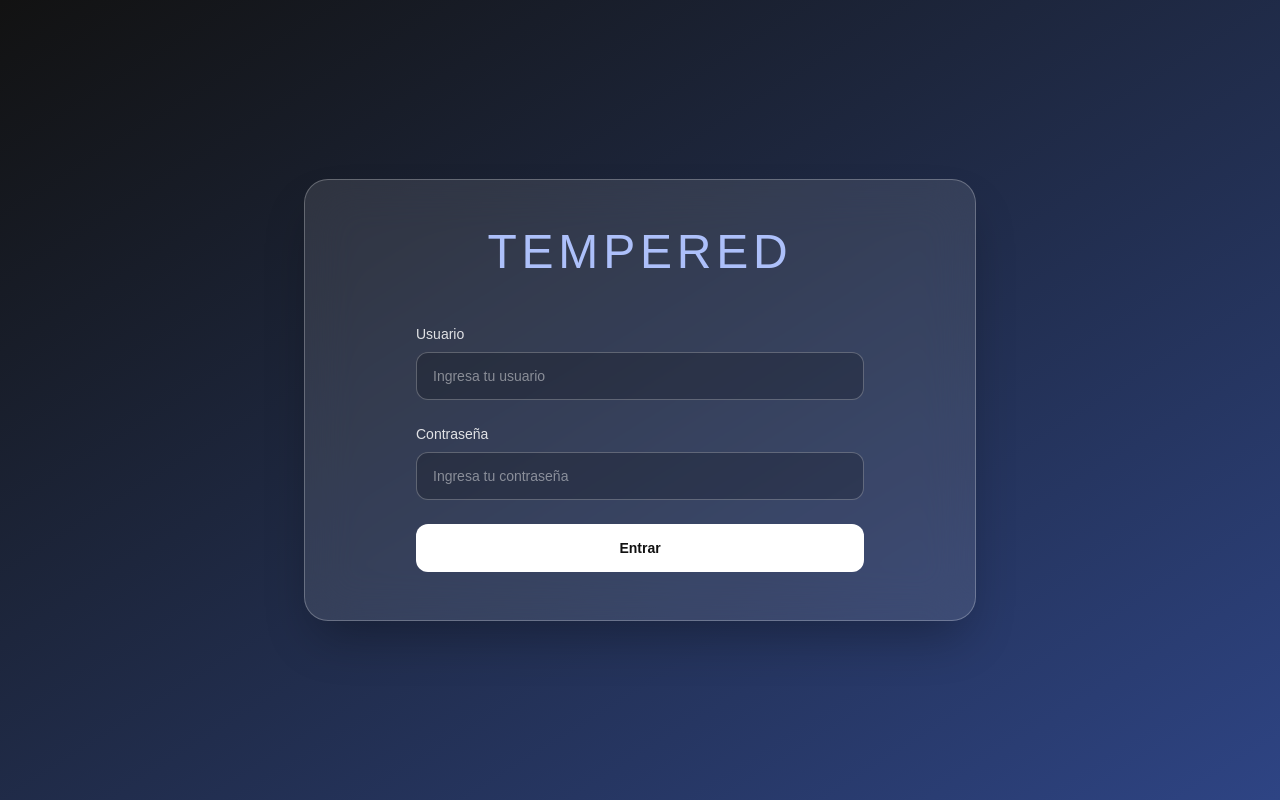
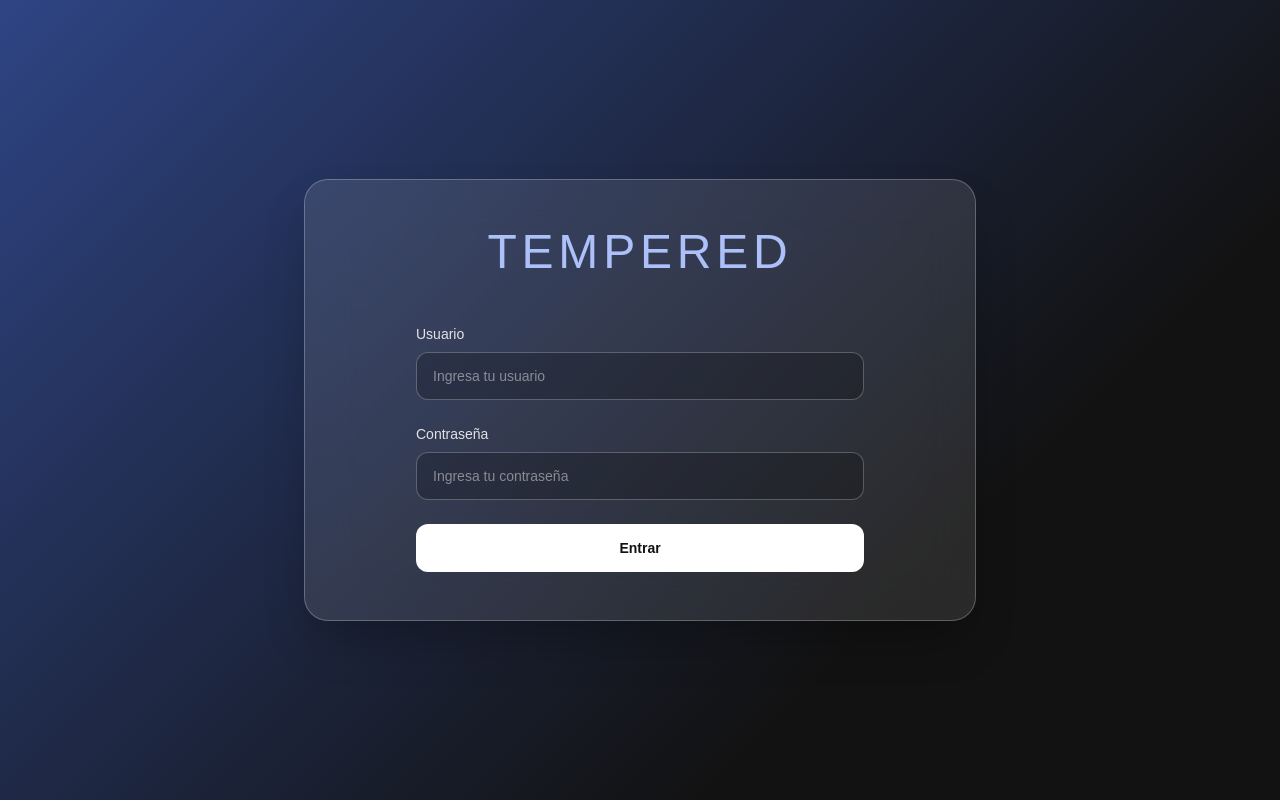
Before and after one commit to monsteruser2021/isorropia-kairos, a Next.js app in the folder tempered/: page / in a window 1280 px wide. Built offline with nearby package versions, Linux system fonts and the light colour scheme; no server answers; a web font is replaced by a local one.

Commit message:
identidad de color para cada app

```diff
--- a/tempered/app/components/financial-menu.tsx
+++ b/tempered/app/components/financial-menu.tsx
@@ -19,7 +19,7 @@ export default function FinancialMenu() {
             </Link>
             <span className="text-xs uppercase tracking-[0.12em] text-white/45">Aplicación financiera</span>
           </div>
-          <h1 className="font-display mt-10 text-center text-3xl uppercase tracking-[0.1em] text-[#ffa216] sm:text-5xl">
+          <h1 className="font-display mt-10 text-center text-3xl uppercase tracking-[0.1em] text-[#ddab36] sm:text-5xl">
             Isorropia Kairos
           </h1>
 
--- /dev/null
+++ b/tempered/app/components/grobit-preview.tsx
@@ -0,0 +1,24 @@
+import Link from "next/link";
+
+export default function GrobitPreview() {
+  return (
+    <main className="flex min-h-screen items-center justify-center px-5 py-10">
+      <section className="flex min-h-[70vh] w-[90vw] max-w-4xl items-center justify-center rounded-3xl border border-white/25 bg-white/10 p-8 text-white shadow-2xl shadow-black/30 backdrop-blur-xl sm:p-12">
+        <div className="w-full max-w-2xl text-center">
+          <Link href="/menu" className="text-xs uppercase text-white/65 transition hover:text-white focus:outline-none focus:ring-2 focus:ring-white/70">
+            Volver a Tempered
+          </Link>
+          <p className="mt-12 text-xs uppercase tracking-[0.16em] text-white/55">Aplicación de hábitos</p>
+          <h1 className="font-display mt-5 text-3xl uppercase tracking-widest text-[#76c978] sm:text-5xl">Grobit</h1>
+          <p className="mx-auto mt-6 max-w-md text-sm leading-6 text-white/65">
+            Tu espacio para construir hábitos con constancia.
+          </p>
+          <div className="mx-auto mt-10 max-w-sm rounded-2xl border border-white/15 bg-black/20 p-6">
+            <p className="text-sm uppercase text-white/80">Próximamente</p>
+            <p className="mt-3 text-xs leading-5 text-white/50">Esta aplicación estará disponible en una próxima versión.</p>
+          </div>
+        </div>
+      </section>
+    </main>
+  );
+}
--- a/tempered/app/components/menu.tsx
+++ b/tempered/app/components/menu.tsx
@@ -5,13 +5,13 @@ const applications = [
     href: "/isorropia",
     name: "Isorropia Kairos",
     description: "Administración financiera",
-    className: "border-[#ffa216]/50 bg-[#ffa216]/10 hover:bg-[#ffa216]/20",
+    className: "border-[#ddab36]/70 bg-linear-to-br from-[#ddab36]/80 via-[#ddab36]/25 to-[#121212] hover:from-[#ddab36] hover:via-[#ddab36]/35",
   },
   {
-    href: "#",
+    href: "/grobit",
     name: "Grobit",
     description: "Hábitos, próximamente",
-    className: "border-white/20 bg-black/20 opacity-80",
+    className: "border-[#066204]/70 bg-linear-to-br from-[#066204]/80 via-[#066204]/25 to-[#121212] hover:from-[#066204] hover:via-[#066204]/35",
   },
 ];
 
@@ -34,16 +34,12 @@ export default function Main() {
                 <>
                   <span className="block text-xl uppercase tracking-[0.06em] text-white sm:text-2xl">{application.name}</span>
                   <span className="mt-4 block text-sm text-white/60">{application.description}</span>
-                  <span className="mt-10 block text-xs uppercase text-white/45">{application.href === "#" ? "Acceso próximamente" : "Abrir aplicación"}</span>
+                  <span className="mt-10 block text-xs uppercase text-white/45">{application.href === "/grobit" ? "Vista previa" : "Abrir aplicación"}</span>
                 </>
               );
               const className = `min-h-44 rounded-2xl border p-7 text-left transition ${application.className}`;
 
-              return application.href === "#" ? (
-                <div key={application.name} aria-disabled="true" className={className}>{content}</div>
-              ) : (
-                <Link key={application.name} href={application.href} className={`${className} focus:outline-none focus:ring-2 focus:ring-white/70`}>{content}</Link>
-              );
+              return <Link key={application.name} href={application.href} className={`${className} focus:outline-none focus:ring-2 focus:ring-white/70`}>{content}</Link>;
             })}
           </nav>
         </div>
--- a/tempered/app/components/session-shell.tsx
+++ b/tempered/app/components/session-shell.tsx
@@ -22,6 +22,11 @@ export default function SessionShell({ children }: { children: React.ReactNode }
   const router = useRouter();
   const [authenticated, setAuthenticated] = useState(false);
   const isLoginPage = pathname === "/";
+  const theme = pathname === "/" || pathname === "/menu"
+    ? "theme-tempered"
+    : pathname.startsWith("/grobit")
+      ? "theme-grobit"
+      : "theme-isorropia";
 
   useEffect(() => {
     const unsubscribe = onAuthStateChanged(auth, (firebaseUser) => {
@@ -75,7 +80,7 @@ export default function SessionShell({ children }: { children: React.ReactNode }
   };
 
   return (
-    <>
+    <div className={`theme-root ${theme}`}>
       {!isLoginPage && authenticated && (
         <nav className="flex w-full justify-end px-4 pt-4 sm:px-6" aria-label="Sesión">
           <button
@@ -88,6 +93,6 @@ export default function SessionShell({ children }: { children: React.ReactNode }
         </nav>
       )}
       {children}
-    </>
+    </div>
   );
 }
--- a/tempered/app/globals.css
+++ b/tempered/app/globals.css
@@ -4,6 +4,8 @@
 :root {
   --background: #121212;
   --foreground: #ffffff;
+  --theme-accent: #2e4484;
+  --theme-accent-soft: rgb(46 68 132 / 0.16);
 }
 
 @theme inline {
@@ -21,3 +23,37 @@ body {
   color: var(--foreground);
   font-family: "Zen Dots", sans-serif;
 }
+
+.theme-root {
+  min-height: 100vh;
+  background: linear-gradient(135deg, var(--theme-accent) 0%, #121212 72%);
+  color: var(--foreground);
+  transition: background 300ms ease;
+}
+
+.theme-tempered {
+  --theme-accent: #2e4484;
+  --theme-accent-soft: rgb(46 68 132 / 0.16);
+}
+
+.theme-isorropia {
+  --theme-accent: #ddab36;
+  --theme-accent-soft: rgb(221 171 54 / 0.16);
+}
+
+.theme-grobit {
+  --theme-accent: #066204;
+  --theme-accent-soft: rgb(6 98 4 / 0.16);
+}
+
+.theme-isorropia .text-\[\#adc0fa\] {
+  color: var(--theme-accent);
+}
+
+.theme-isorropia .bg-\[\#adc0fa\] {
+  background-color: var(--theme-accent);
+}
+
+.theme-isorropia .border-\[\#adc0fa\] {
+  border-color: var(--theme-accent);
+}
--- /dev/null
+++ b/tempered/app/grobit/page.tsx
@@ -0,0 +1,5 @@
+import GrobitPreview from "../components/grobit-preview";
+
+export default function GrobitPage() {
+  return <GrobitPreview />;
+}
--- a/tempered/app/layout.tsx
+++ b/tempered/app/layout.tsx
@@ -25,7 +25,7 @@ export default function RootLayout({ children }: LayoutProps<"/">) {
       className={`${geistSans.variable} ${geistMono.variable} antialiased`}
     >
       <body className="min-h-screen bg-transparent">
-        <div className="min-h-screen w-full overflow-y-auto bg-linear-to-br from-[#121212] to-[#2e4484]">
+        <div className="min-h-screen w-full overflow-y-auto">
           <SessionShell>{children}</SessionShell>
         </div>
       </body>
```
